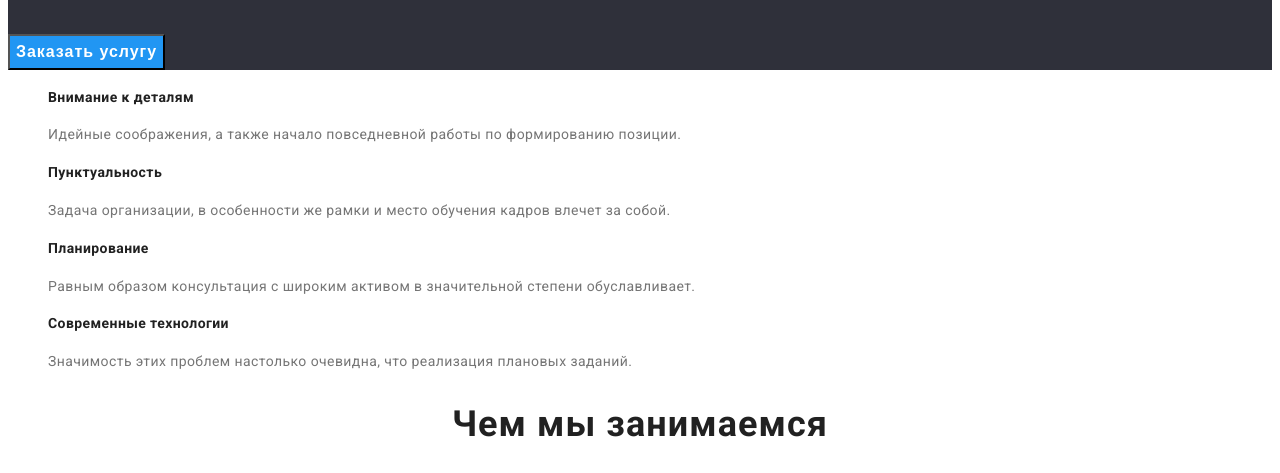
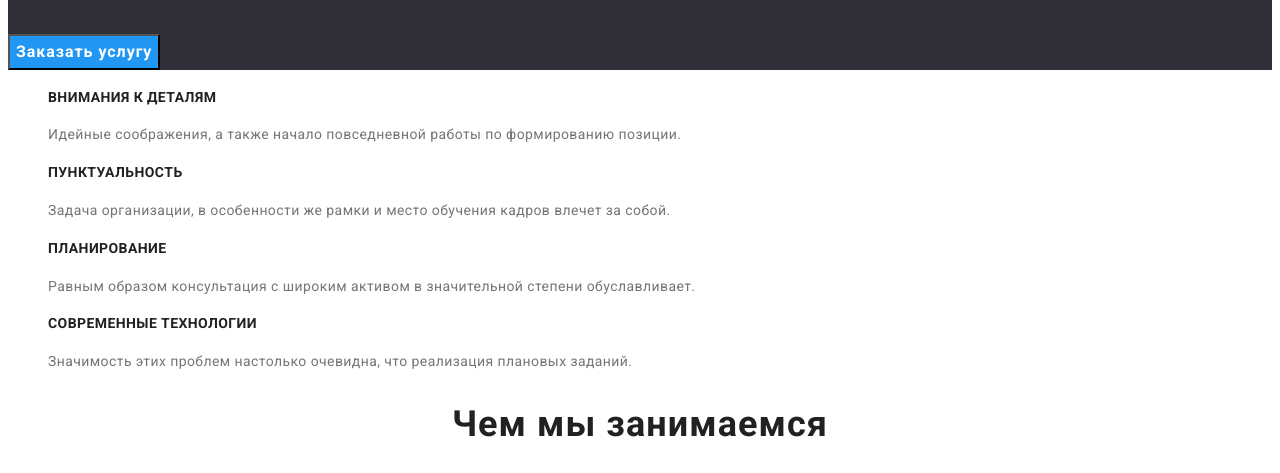
Before and after one commit to alarvt/goit-markup-hw-02, a plain HTML site: page index.html in a window 1280 px wide. Shown: the part 325-798 px from the top of the page. Drawn offline with Linux system fonts and the light colour scheme.

Commit message:
Усунення зауважень ДЗ-2

```diff
--- a/css/styles.css
+++ b/css/styles.css
@@ -1,13 +1,10 @@
 :root {
     --main-title-color: #212121;
     --main-text-color: #757575;
-
-
 }
 
-
 body {
-    font-family: "Roboto", sans-serif;
+    font-family: "Roboto", "sans-serif";
 }
 
 .list {
@@ -89,16 +86,17 @@ body {
 }
 
 .slogan-text {
+    font-family: 'Roboto';
+    font-style: normal;
     font-weight: 700;
     font-size: 16px;
-    line-height: 1.875;
+    line-height: 30px;
     display: flex;
     align-items: center;
     text-align: center;
     letter-spacing: 0.06em;
     color: #FFFFFF;
     background-color: #2196F3;
-    background-size: 200px 50px;
 }
 
 /*-----------subtitle----------*/
@@ -192,6 +190,7 @@ body {
 
 .footer-item-pre {
     font-weight: 400;
+    font-style: normal;
     font-size: 14px;
     line-height: 1.7;
     letter-spacing: 0.03em;
@@ -200,6 +199,7 @@ body {
 
 .footer-item {
     font-weight: 400;
+    font-style: normal;
     font-size: 14px;
     line-height: 1.7;
     letter-spacing: 0.03em;
@@ -216,9 +216,12 @@ body {
 .button-list {
 }
 .button-item {
+    font-family: 'Roboto';
+    font-style: normal;
     font-weight: 500;
     font-size: 16px;
-    line-height: 1.6;
+    line-height: 26px;
+    text-align: center;
     letter-spacing: 0.03em;
     background-color: #F5F4FA;
     color: var(--main-title-color);
--- a/index.html
+++ b/index.html
@@ -36,19 +36,19 @@
         <section class="section-subtitle">
             <ul class="list">
                 <li>
-                    <h3 class="subtitle-title">Внимание к деталям</h3>
+                    <h3 class="subtitle-title">ВНИМАНИЯ К ДЕТАЛЯМ</h3>
                     <p class="subtitle-text">Идейные соображения, а также начало повседневной работы по формированию позиции.</p>
                 </li>
                 <li>
-                    <h3 class="subtitle-title">Пунктуальность</h3>
+                    <h3 class="subtitle-title">ПУНКТУАЛЬНОСТЬ</h3>
                     <p class="subtitle-text">Задача организации, в особенности же рамки и место обучения кадров влечет за собой.</p>
                 </li>
                 <li>
-                    <h3 class="subtitle-title">Планирование</h3>
+                    <h3 class="subtitle-title">ПЛАНИРОВАНИЕ</h3>
                     <p class="subtitle-text">Равным образом консультация с широким активом в значительной степени обуславливает.</p>
                 </li>
                 <li>
-                    <h3 class="subtitle-title">Современные технологии</h3>
+                    <h3 class="subtitle-title">СОВРЕМЕННЫЕ ТЕХНОЛОГИИ</h3>
                     <p class="subtitle-text">Значимость этих проблем настолько очевидна, что реализация плановых заданий.</p>
                 </li>
             </ul>
```
Also changed, not shown: portfolio.html (+1 -1 lines).
